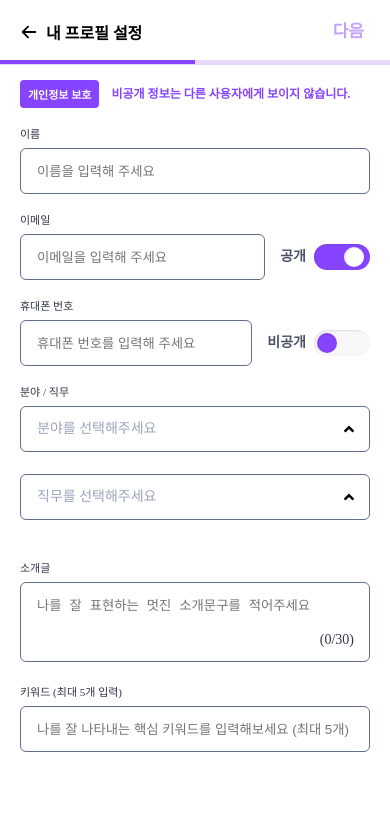
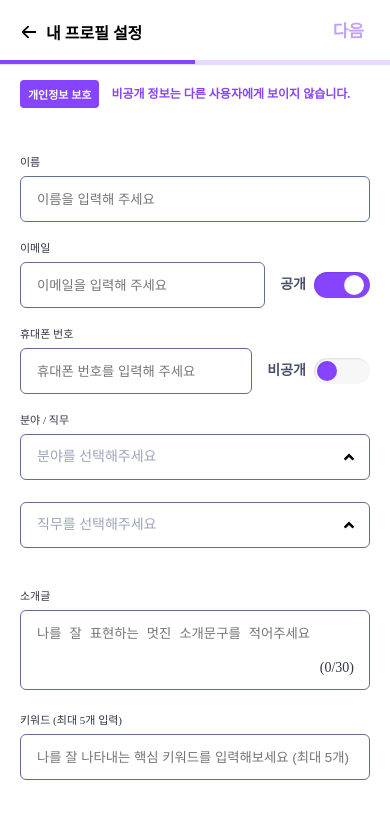
Before and after one commit to starting-front/gunyongbok, a React (Vite) app: page /profile/edit in a window 390 px wide. Shown: the top 818 px of the page. Built offline with nearby package versions, Linux system fonts and the light colour scheme.

Commit message:
프로필 설정 페이지 반응형 디자인 수정

```diff
--- a/src/components/Resume/Profile/ResumeSetProfileForm.tsx
+++ b/src/components/Resume/Profile/ResumeSetProfileForm.tsx
@@ -17,6 +17,9 @@ const ResumeContainer = styled.div`
   gap: 12px;
   margin: 0px 0 20px 0;
   font-family: Pretendard;
+  @media screen and (max-width: 599px) {
+    padding-bottom: 28px;
+  }
 `;
 
 const ResumeForm = styled.form`
```
